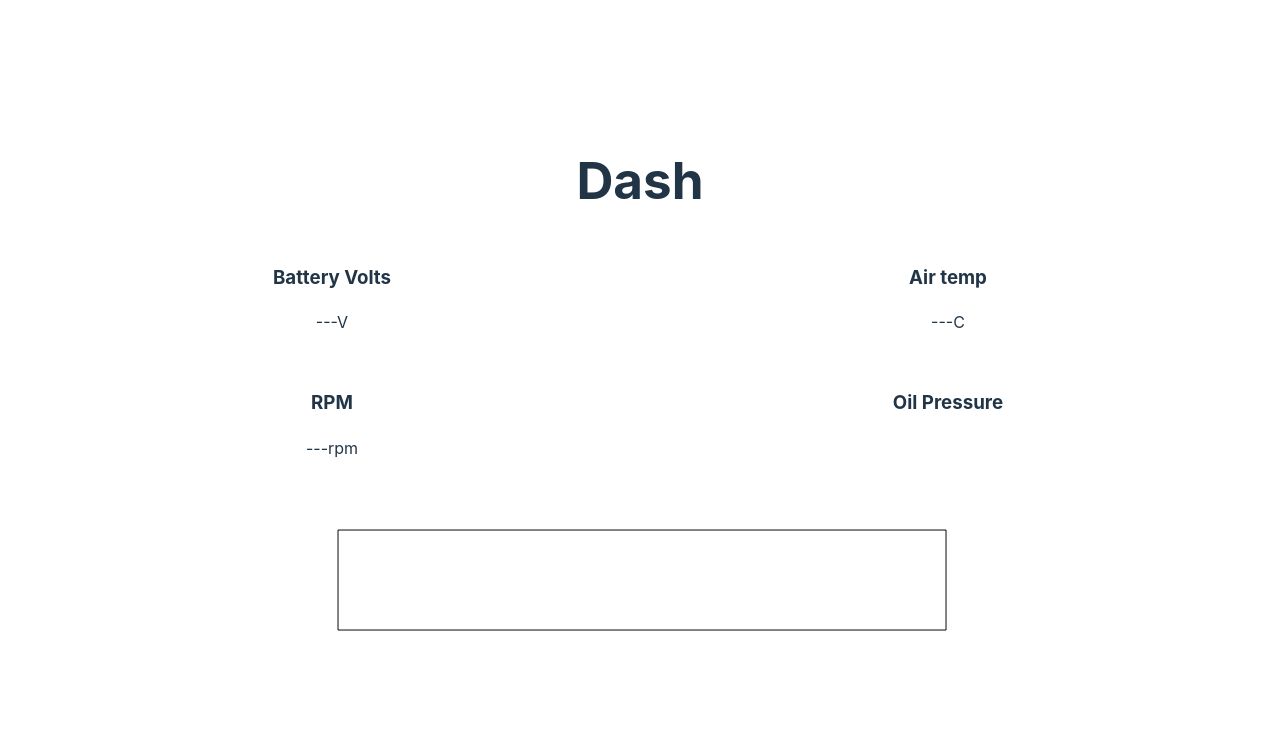
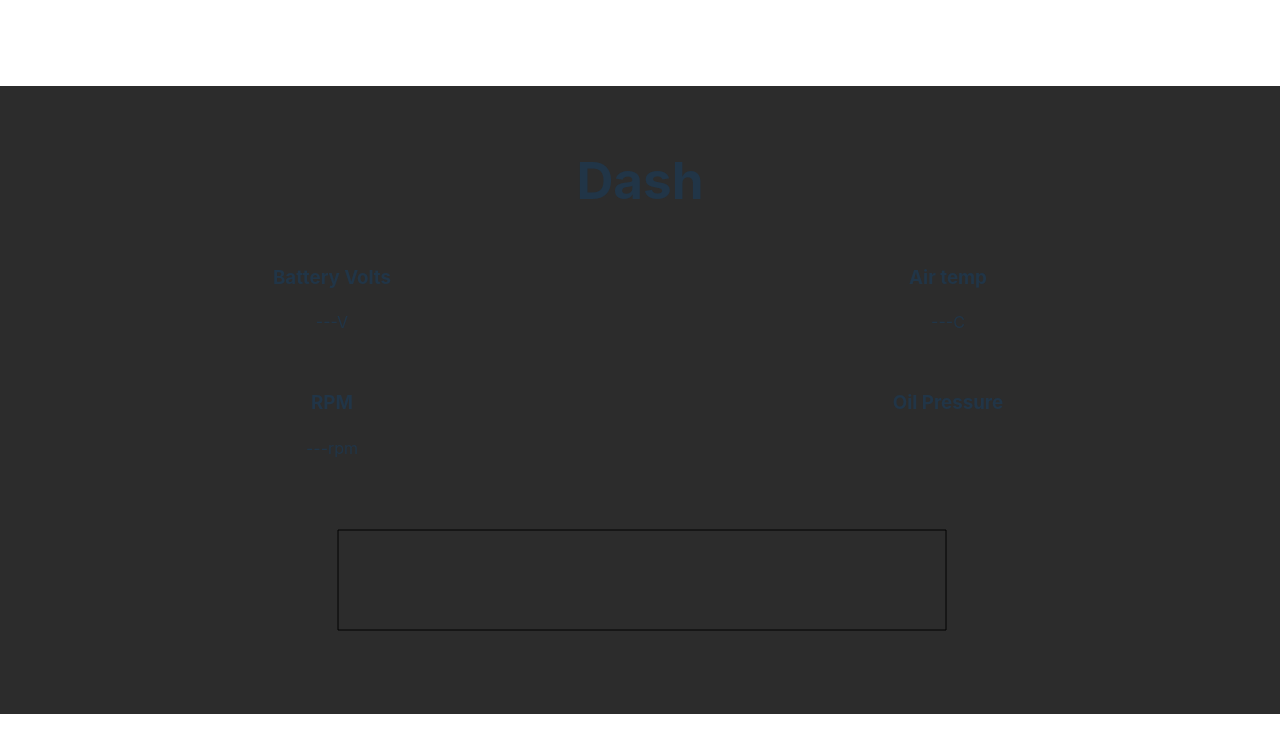
Before and after one commit to lddtwo456/FSAERR-Dash, a React (Vite) app: page / in a window 1280 px wide. Shown: the top 752 px of the page. Built offline with nearby package versions, Linux system fonts and the light colour scheme.

Commit message:
force good background color

```diff
--- a/src/App.css
+++ b/src/App.css
@@ -3,6 +3,7 @@
   height: 100%;
   padding: 2rem;
   text-align: center;
+  background: #2c2c2c
 }
 
 .logo {
```
